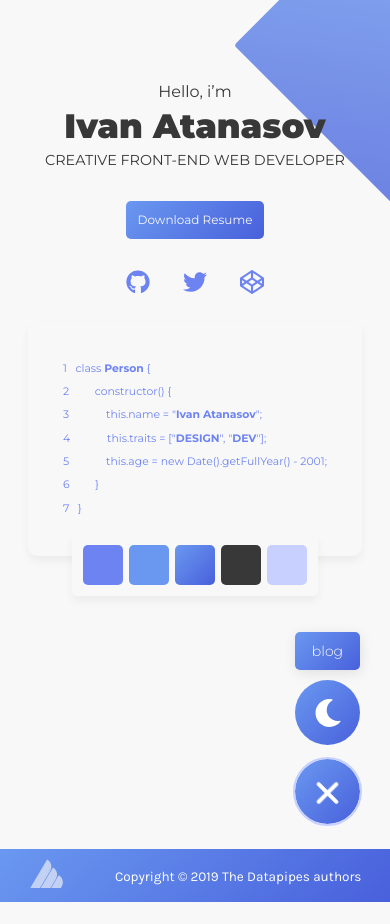
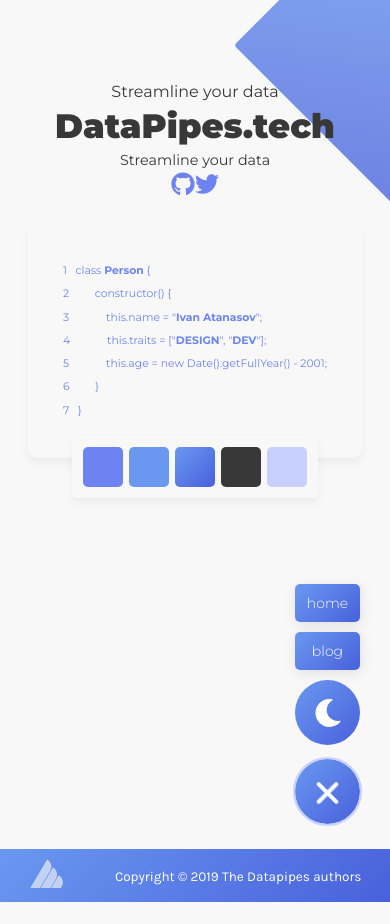
Before and after one commit to data-pipes/datapipes.tech, a Gatsby site: page / in a window 390 px wide. Both pictures are taken after a click on the button 327 px from the left and 791 px from the top of the page. Built offline with nearby package versions, Linux system fonts and the light colour scheme; Gatsby itself is replaced by a stand-in of ours.

Commit message:
add home button navigation web+mobile

```diff
--- a/src/components/Home/Home.js
+++ b/src/components/Home/Home.js
@@ -1,15 +1,12 @@
 import React from "react";
-import { FontAwesomeIcon } from '@fortawesome/react-fontawesome'
 import svgRect from 'src/static/home_rect.svg'
 
 import { HeroCard } from './HeroCard';
 import { HomeWrapper, Intro } from './Home.style';
 
 import IconLink from 'src/components/common/IconLink';
-import Flex from "src/components/common/Flex";
 import Button from "src/components/common/Button";
 
-import { Card, CardIcon, CardText, CardTitle } from "src/components/common/Card";
 
 
 const Home = () => {
@@ -20,17 +17,15 @@
       <Intro>
         {/* <Parallax y={[50, -50]} className="home__text"> */}
         <div className="home__text">
-          <p>Hello, i’m</p>
-          <h1>Ivan Atanasov</h1>
-          <p className="adjust">CREATIVE FRONT-END WEB DEVELOPER</p>
+          <p>Streamline your data</p>
+          <h1>DataPipes.tech</h1>
+          <p className="adjust">Streamline your data</p>
 
           <div className="home__CTA">
-            <Button className="cta" as="a" href="#">Download Resume</Button>
-
             <div className="home__social">
-              <IconLink label="github" icon={["fab", "github"]} href="//github.com/anuraghazra" />
-              <IconLink label="twitter" icon={["fab", "twitter"]} href="//twitter.com/anuraghazru" />
-              <IconLink label="codepen" icon={["fab", "codepen"]} href="//codepen.io/anuraghazra" />
+              <IconLink label="github" icon={["fab", "github"]} href="//github.com/data-pipes" />
+              <IconLink label="twitter" icon={["fab", "twitter"]} href="//twitter.com/data_pipes" />
+              <IconLink label="linkedin" icon={["fab", "linkedin"]} href="//www.linkedin.com/company/datapipes" />
             </div>
           </div>
         </div>
--- a/src/components/Layout/Navbar/NavDesktop.js
+++ b/src/components/Layout/Navbar/NavDesktop.js
@@ -15,9 +15,9 @@
 const NavDesktop = () => {
   return (
     <>
-      <SLink className="logo" smooth offset={-100} hashSpy={true} to="/">
-        <img src={logo} alt="Ivan Atanasov" />
-      </SLink>
+      <Link className="logo" to="/">
+        <img src={logo} alt="Data pipes" />
+      </Link>
 
       <nav>
         <NavItems>
--- a/src/components/Layout/Navbar/NavMobile.js
+++ b/src/components/Layout/Navbar/NavMobile.js
@@ -53,6 +53,7 @@
         </FloatingButton>
 
         <NavItemsBottomNav isOpen={isMenuOpen}>
+        <NavItem><Link to="/">home</Link></NavItem>
           <NavItem><Link to="/blog">blog</Link></NavItem>
           <NavItem style={{ width: 'auto' }}>
             <DarkModeButton />
--- a/src/templates/blog-post.js
+++ b/src/templates/blog-post.js
@@ -24,7 +24,7 @@
     url: baseSlugUrl
   }
 
-  const githubLink = `https://github.com/datapipes/tree/master/content${pageContext.slug}/index.md`;
+  const githubLink = `https://github.com/data-pipes/datapipes.tech/tree/master/content${pageContext.slug}/index.md`;
 
   return (
     <Layout>
```
Also changed, not shown: cypress/e2e/app.spec.js (+1 -1 lines).
